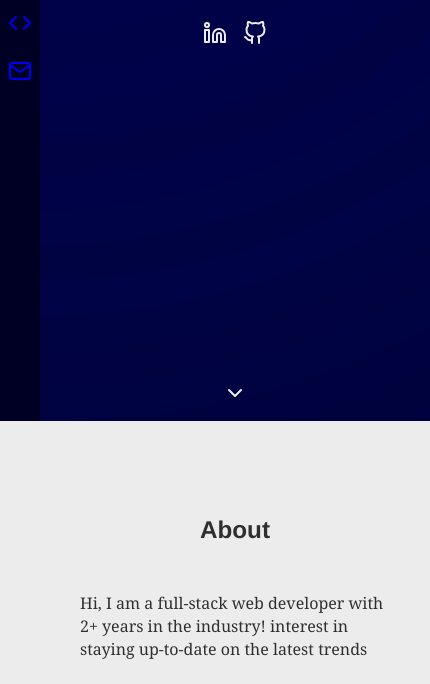
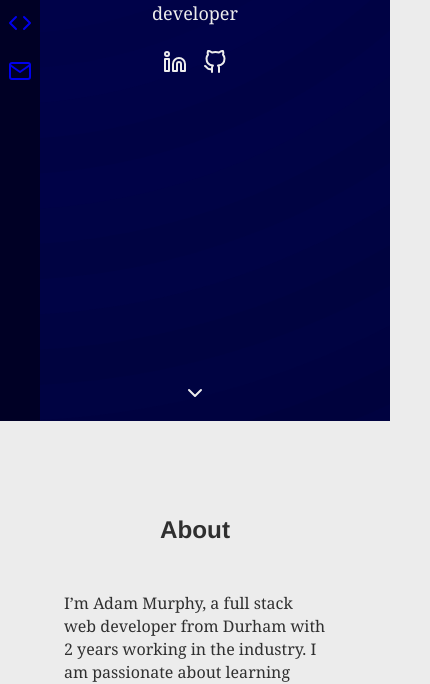
Before and after one commit to AJ-Murphy/mySite, a Gatsby site: page / in a window 390 px wide. Shown: the part 423-1107 px from the top of the page, 430 px wide, since content can reach past the window. Built offline with nearby package versions, Linux system fonts and the light colour scheme; Gatsby itself is replaced by a stand-in of ours; some packages are replaced by stand-ins of ours.

Commit message:
Updated responsiveness  and updated about section

```diff
--- a/src/components/card.js
+++ b/src/components/card.js
@@ -5,7 +5,7 @@ import Img from "gatsby-image"
 const Card = ({ headingText, paragraphText, image, imageText }) => {
   return (
     <div className="max-w-xs bg-white text-initial rounded overflow-hidden shadow-lg mx-6">
-      <Img fixed={image} />
+      <Img fluid={image} />
       <div className="px-6 py-4">
         <div className="font-bold text-xl mb-2">
           <a
--- a/src/components/hero.js
+++ b/src/components/hero.js
@@ -14,7 +14,7 @@ const Hero = ({
 }) => (
   <div
     id="hero"
-    className="container h-screen flex flex-col justify-center items-center text-white text-center m-0"
+    className="container max-w-full h-screen flex flex-col justify-center items-center text-white text-center px-24"
   >
     <h1 className="mt-auto mb-4 text-3xl sm:text-6xl">{headingText}</h1>
     <p className="m-4 text-lg sm:text-2xl">{subHeadingText}</p>
--- a/src/components/section.js
+++ b/src/components/section.js
@@ -5,7 +5,7 @@ const Section = ({ children, id, headingText, paragraphText }) => (
   <section>
     <div
       id={id}
-      className="container flex flex-col justify-content items-center py-24"
+      className="container max-w-full flex flex-col justify-content items-center py-24 lg:px-40 px-16"
     >
       <h2 className="mb-12">{headingText}</h2>
       <p className="sm:text-center">{paragraphText}</p>
--- a/src/pages/index.js
+++ b/src/pages/index.js
@@ -18,10 +18,9 @@ const IndexPage = () => {
     query {
       file(relativePath: { eq: "battleships.png" }) {
         childImageSharp {
-          # Specify a fixed image and fragment.
           # The default width is 400 pixels
-          fixed(width: 400, height: 300) {
-            ...GatsbyImageSharpFixed
+          fluid(maxWidth: 400, maxHeight: 300) {
+            ...GatsbyImageSharpFluid
           }
         }
       }
@@ -45,14 +44,14 @@ const IndexPage = () => {
       />
       <Section
         headingText="About"
-        paragraphText="Hi, I am a full-stack web developer with 2+ years in the industry! interest in staying up-to-date on the latest trends"
+        paragraphText="I’m Adam Murphy, a full stack web developer from Durham with 2 years working in the industry. I am passionate about learning anything web related and creating responsive websites. I’m looking for a full time position as a web developer in the Durham and Newcastle area."
       />
       <Section headingText="Portfolio">
         <Cards>
           <Card
             headingText="Battleships"
             paragraphText="A basic game of Battleships made with JavaScript and CSS Grid!"
-            image={battleship.file.childImageSharp.fixed}
+            image={battleship.file.childImageSharp.fluid}
             title="Battleships"
           />
         </Cards>
--- a/src/styles/global.scss
+++ b/src/styles/global.scss
@@ -57,13 +57,12 @@ body {
   @apply bg-white;
 }
 
-#hero,
-#hero ~ section > .container {
-  min-width: calc(100% - 2.5rem);
-  position: relative;
-  left: 2.5rem;
-  @apply px-10;
-}
+// #hero,
+// #hero ~ section > .container {
+//   min-width: calc(100% - 2.5rem);
+//   position: relative;
+//   left: 2.5rem;
+// }
 
 section:nth-of-type(even) > .container {
   @apply bg-darkBlue text-white;
```
